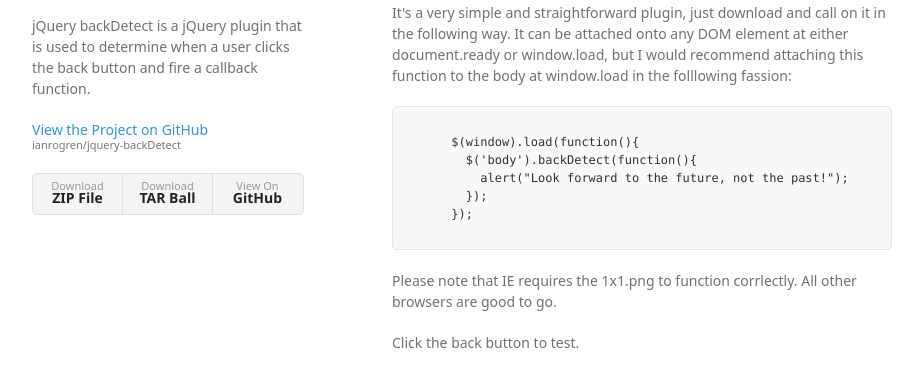
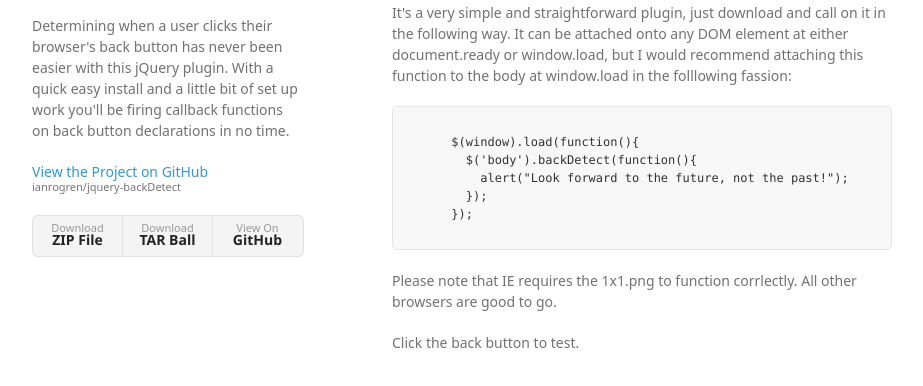
Before and after one commit to 2iamhuyvu/jquery-backDetect, a plain HTML site: page index.html in a window 1280 px wide. Shown: the part 94-480 px from the top of the page, without its empty margins (178-1101 px from the left). Drawn offline with nearby package versions, Linux system fonts and the light colour scheme; a web font is replaced by a local one.

Commit message:
chenaged description

```diff
--- a/index.html
+++ b/index.html
@@ -27,7 +27,7 @@
     <div class="wrapper">
       <header>
         <h1>backDetect</h1>
-        <p>jQuery backDetect is a jQuery plugin that is used to determine when a user clicks the back button and fire a callback function.</p>
+        <p>Determining when a user clicks their browser's back button has never been easier with this jQuery plugin. With a quick easy install and a little bit of set up work you'll be firing callback functions on back button declarations in no time.</p>
 
         <p class="view"><a href="https://github.com/ianrogren/jquery-backDetect">View the Project on GitHub <small>ianrogren/jquery-backDetect</small></a></p>
 
```
